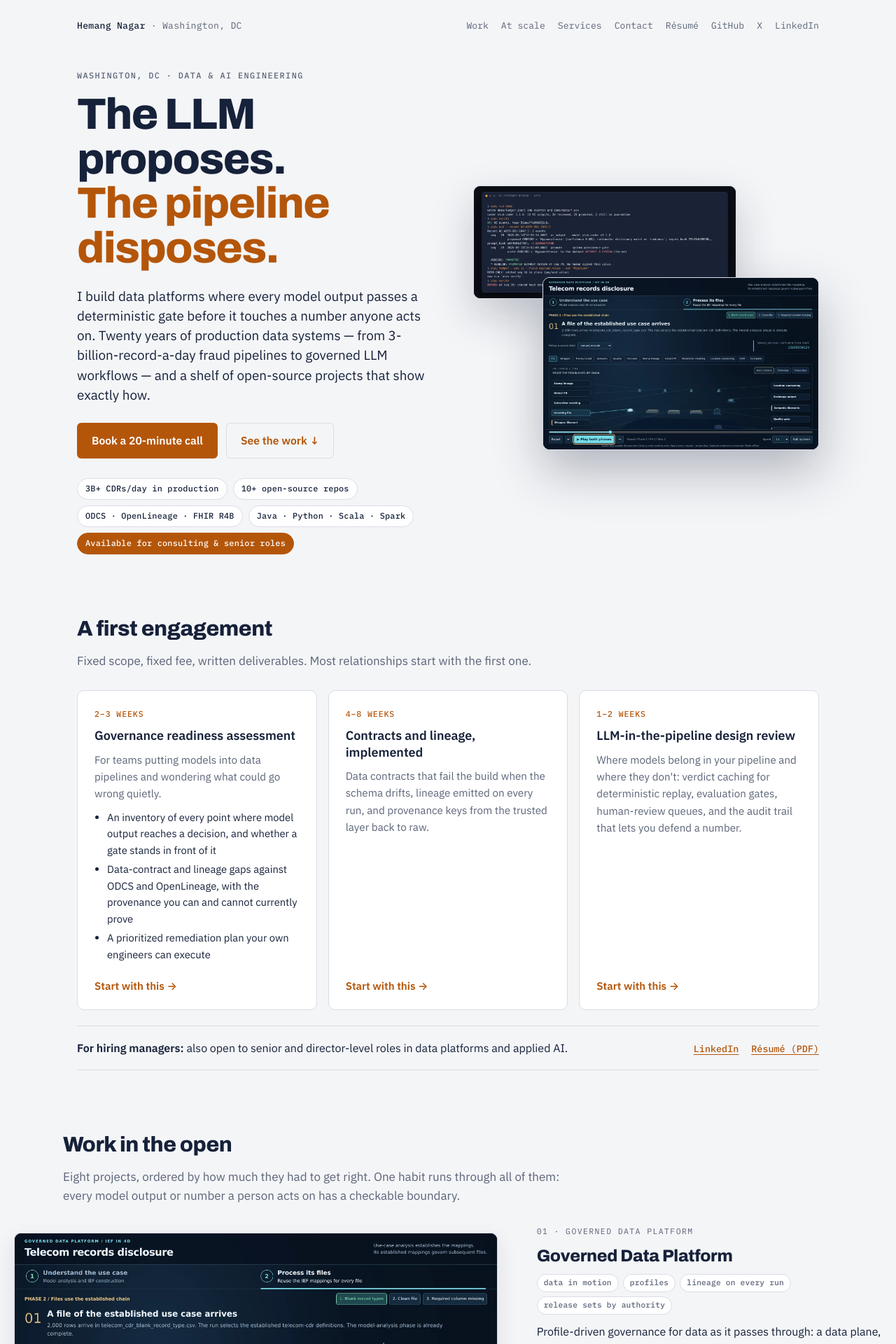
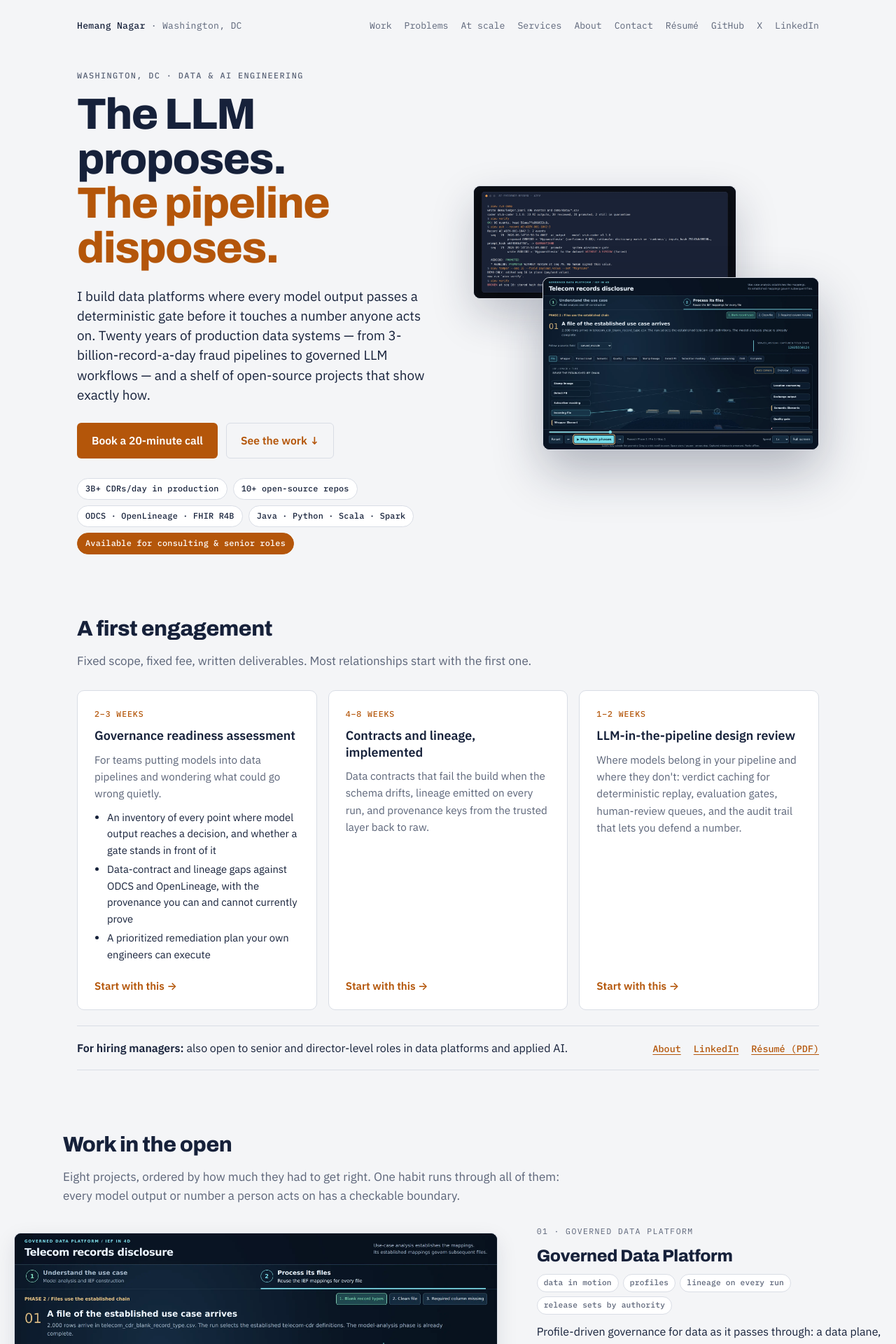
Before and after one commit to hemangnagar/hemangnagar.github.io, a Jekyll site: the page index.html, which Jekyll copies as it is, in a window 1280 px wide. Shown: the top 1920 px of the page at 70% size. Built offline with Jekyll 4.4.1, drawn with Linux system fonts in a browser that asks for light colours; some of the changed text lies outside the part shown.

Commit message:
Home page: Problems and About nav links, case-study link, Person @id
Co-Authored-By: Claude Fable 5.1 <noreply@anthropic.com>
Claude-Session: https://claude.ai/code/session_01BxGZJWaUX8z8odEr7RiQVw

```diff
--- a/index.html
+++ b/index.html
@@ -206,6 +207,8 @@
   }
   .case .stack { display: flex; flex-wrap: wrap; gap: 8px; margin: 24px 0 0; padding: 20px 0 0; list-style: none; border-top: 1px solid rgba(255,255,255,0.10); }
   .case .chip { background: rgba(255,255,255,0.06); border-color: rgba(255,255,255,0.14); color: var(--ledger-ink); }
+  .case .more { margin: 22px 0 0; font-family: "IBM Plex Mono", ui-monospace, monospace; font-size: 0.9rem; }
+  .case .more a { color: var(--ledger-accent); }
 
   /* standards */
   .standards p { max-width: 46em; }
@@ -240,7 +243,7 @@
 <a class="skip" href="#main">Skip to content</a>
 <header class="wrap">
   <a class="who" href="/">Hemang Nagar <span>· Washington, DC</span></a>
-  <nav aria-label="Site"><a href="#work">Work</a><a href="#scale">At scale</a><a href="#engage">Services</a><a href="#contact">Contact</a><a href="assets/hemang-nagar-resume.pdf">Résumé</a><a href="https://github.com/hemangnagar">GitHub</a><a href="https://x.com/hnagar_dev">X</a><a href="https://www.linkedin.com/in/hemangnagar/">LinkedIn</a></nav>
+  <nav aria-label="Site"><a href="#work">Work</a><a href="/problems/">Problems</a><a href="#scale">At scale</a><a href="#engage">Services</a><a href="/about/">About</a><a href="#contact">Contact</a><a href="assets/hemang-nagar-resume.pdf">Résumé</a><a href="https://github.com/hemangnagar">GitHub</a><a href="https://x.com/hnagar_dev">X</a><a href="https://www.linkedin.com/in/hemangnagar/">LinkedIn</a></nav>
 </header>
 <main id="main">
   <section class="wrap hero" id="hero" aria-labelledby="thesis">
@@ -302,6 +305,7 @@
     <div class="band" id="hiring">
       <p><strong>For hiring managers:</strong> also open to senior and director-level roles in data platforms and applied AI.</p>
       <div class="links">
+        <a href="/about/">About</a>
         <a href="https://www.linkedin.com/in/hemangnagar/">LinkedIn</a>
         <a href="assets/hemang-nagar-resume.pdf">Résumé (PDF)</a>
       </div>
@@ -496,6 +500,7 @@ Saved approved lesson for ~
         </div>
       </div>
       <ul class="stack" aria-label="Stack"><li class="chip">Hadoop</li><li class="chip">Spark</li><li class="chip">HBase + Phoenix</li><li class="chip">MongoDB</li><li class="chip">Node.js</li><li class="chip">AWS (S3, Lambda, EMR)</li></ul>
+      <p class="more"><a href="/work/mobius-cdr-fraud-detection/">Read the full case study →</a></p>
     </div>
   </section>
 
```
Also changed, not shown: other parts of index.html (+1 -0 lines).
